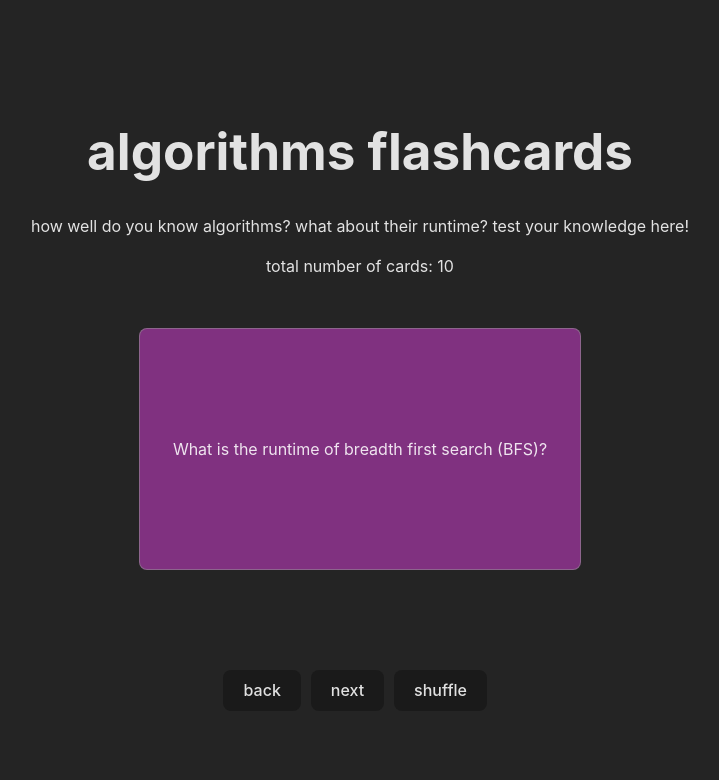
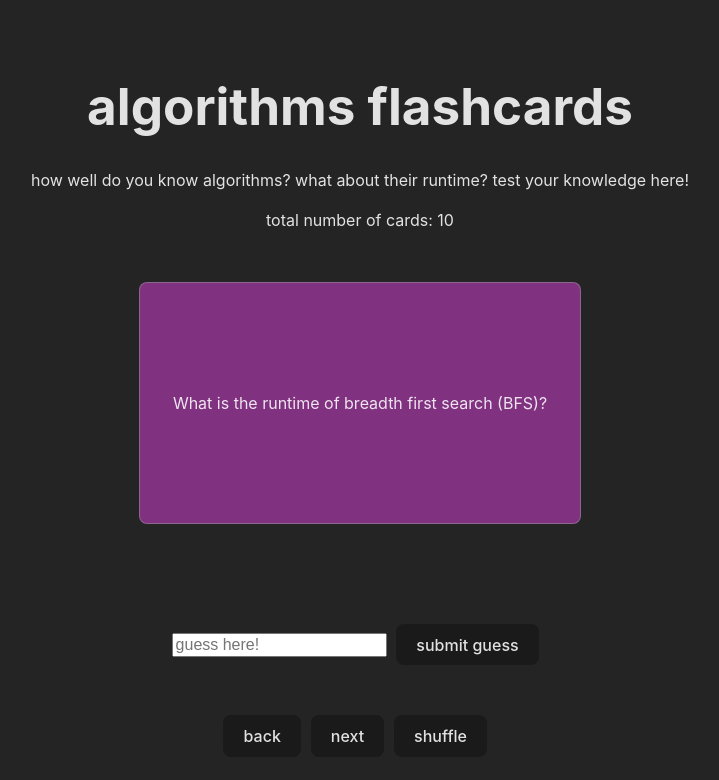
Before and after one commit to sprestrelski/flashcards, a React (Vite) app: page / in a window 1280 px wide. Shown: the top 780 px of the page, without its empty margins (280-999 px from the left). Built offline with nearby package versions, Linux system fonts and the light colour scheme.

Commit message:
enter a guess before flipping the card

```diff
--- a/src/App.css
+++ b/src/App.css
@@ -57,7 +57,21 @@ body {
   color: rgb(100, 100, 100);
   background-color: black;
 }
+
 .next-button:disabled {
   color: rgb(100, 100, 100);
   background-color: black;
 }
+
+.submit-button:disabled {
+  color: rgb(100, 100, 100);
+  background-color: black;
+}
+
+.wrong {
+  border: 3px solid red;
+}
+
+.correct {
+  border: 3px solid lightgreen;
+}
--- a/src/App.jsx
+++ b/src/App.jsx
@@ -79,17 +79,26 @@ const App = () => {
     }
   ]);
 
-
+  // keep track of current cards
   const [cardText, setText] = useState(cards[0]);
   const [cardAnswer, setAnswer] = useState(false);
   const [cardID, setID] = useState(0);
+
+  // handle button input
   const [prevDisabled, setPrevDisabled] = useState(false);
   const [nextDisabled, setNextDisabled] = useState(false);
 
+  // handle user input
+  const [correctAns, setCheckAns] = useState("");
+  const [submittedAns, setSubmittedAns] = useState("");
+  const [streak, setStreak] = useState(0);
+
+  // flip between question and answer
   const clickCard = () => {
     setAnswer(!cardAnswer);
   }
 
+  // get previous card, disable when reaching the first one
   const prevCard = () => {
     if (cardID == 1) {
       setPrevDisabled(true);
@@ -99,10 +108,13 @@ const App = () => {
       setText(cards[cardID-1]);
       setAnswer(false);
       setNextDisabled(false);
+      setSubmittedAns("");
+      setCheckAns("");
     }
 
   }
 
+  // get next card, disable when no more cards left
   const nextCard = () => {
     //const randInt = Math.floor(Math.random() * cards.length);
     if (cardID == cards.length - 1) {
@@ -113,6 +125,8 @@ const App = () => {
       setText(cards[cardID+1]);
       setAnswer(false);
       setPrevDisabled(false);
+      setSubmittedAns("");
+      setCheckAns("");
     }
   }
 
@@ -120,6 +134,7 @@ const App = () => {
   const shuffleCards = () => {
     let currentIndex = cards.length, randomIndex;
 
+    // shuffle alg
     while (currentIndex != 0) {
       randomIndex = Math.floor(Math.random() * currentIndex);
       currentIndex--;
@@ -127,6 +142,8 @@ const App = () => {
       [cards[currentIndex], cards[randomIndex]] = [
         cards[randomIndex], cards[currentIndex]];
     }
+
+    // reset indexes and vars to first newly shuffled card
     setCards(cards);
     setText(cards[0]);
     setID(0);
@@ -134,6 +151,17 @@ const App = () => {
     setPrevDisabled(true);
     setNextDisabled(false);
   }
+
+  const onGuessAns = (e) => {
+    e.preventDefault();
+
+    if (submittedAns === cards[cardID].ans
+      || (cards[cardID].ans.includes(submittedAns)
+         && submittedAns.length >= 8)) {
+      setCheckAns("correct");
+    } else setCheckAns("wrong");
+  }
+
 
   return (
     <div className="App">
@@ -153,6 +181,18 @@ const App = () => {
           <img src={cardText.image} width="450px"/>
       }
       </div>
+
+      <div className="container">
+        <input
+            type="text"
+            class={correctAns}
+            value={submittedAns}
+            name="guessAns"
+            placeholder="guess here!"
+            onChange={(e) => setSubmittedAns(e.target.value)}
+          />
+        <button class="submit-button" type="submit" onClick={onGuessAns} disabled={cardAnswer}>submit guess</button>
+      </div>
       <div className="container">
         <button class="prev-button" onClick={prevCard} disabled={prevDisabled}>back</button>
         <button class="next-button" onClick={nextCard} disabled={nextDisabled}>next</button>
--- a/src/index.css
+++ b/src/index.css
@@ -48,6 +48,10 @@ button {
   cursor: pointer;
   transition: border-color 0.25s;
 }
+input {
+  margin-right: 0.6em;
+  font-size: 1em;
+}
 button:hover {
   border-color: #646cff;
 }
```
